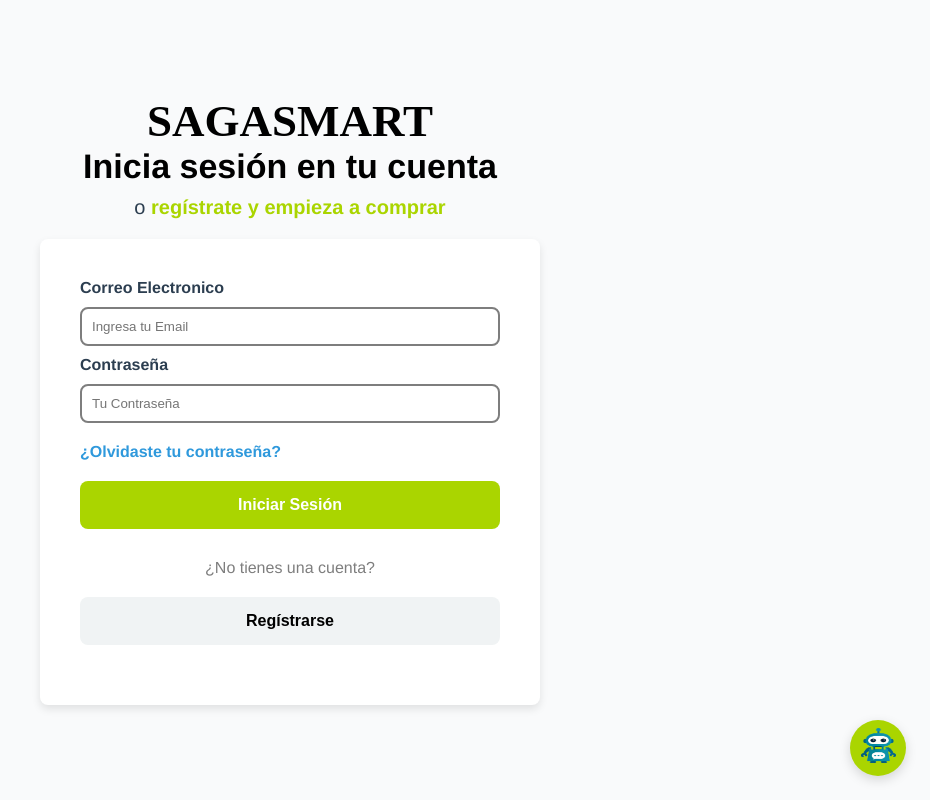
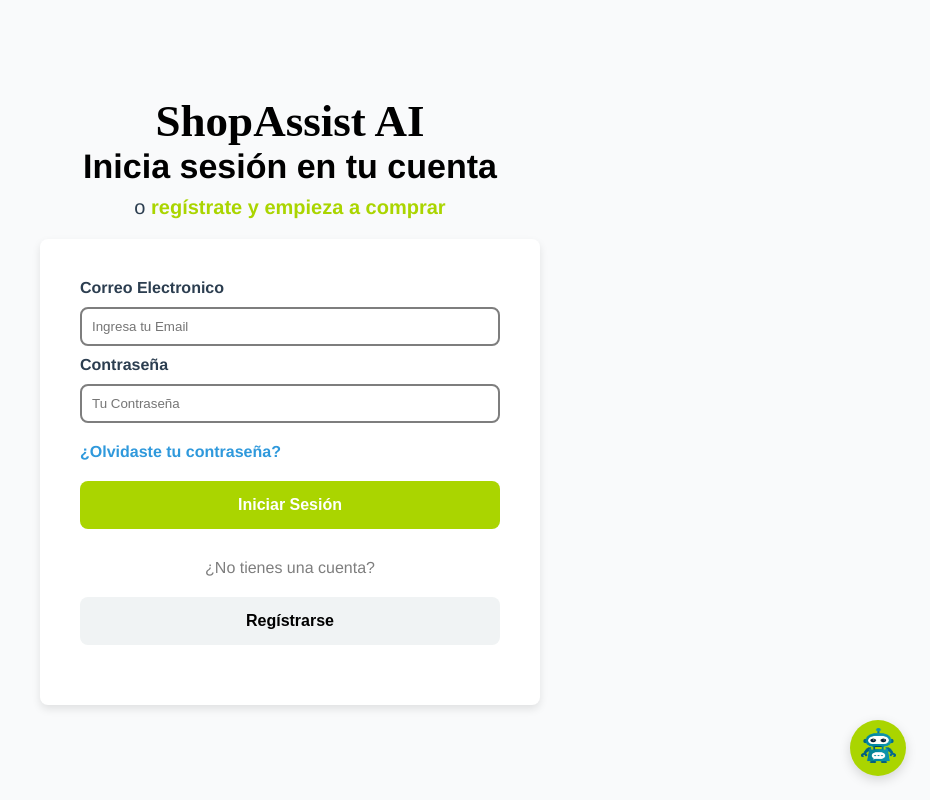
Before and after one commit to Jefferson-Gonzales/SSA, a Vue app in the folder ssa_frontend/: page /login in a window 1280 px wide. Shown: the whole page, without its empty margins (350-1280 px from the left). Built offline with nearby package versions, Linux system fonts and the light colour scheme; a web font is replaced by a local one.

Commit message:
cambio de nombre

```diff
--- a/ssa_frontend/src/views/LoginView.vue
+++ b/ssa_frontend/src/views/LoginView.vue
@@ -4,7 +4,7 @@
 <template>
   <div class="login-page">
     <div class="title">
-        <h1 class="">SAGASMART</h1>
+        <h1 class="">ShopAssist AI</h1>
         <p>Inicia sesión en tu cuenta</p>
     </div>
 
```
